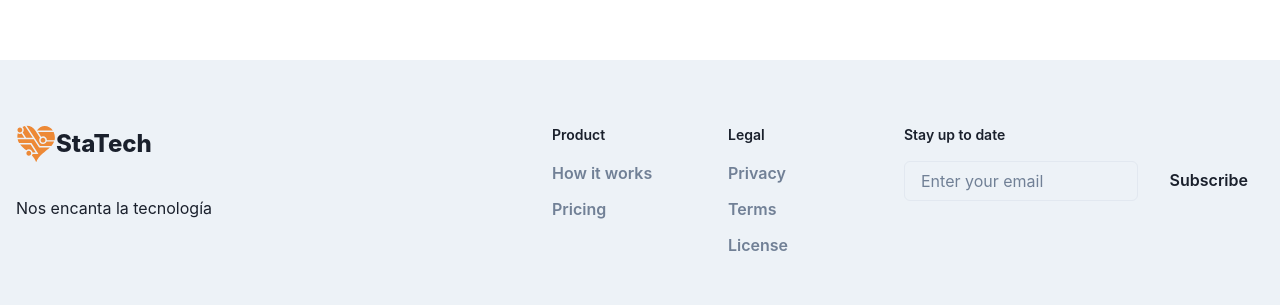
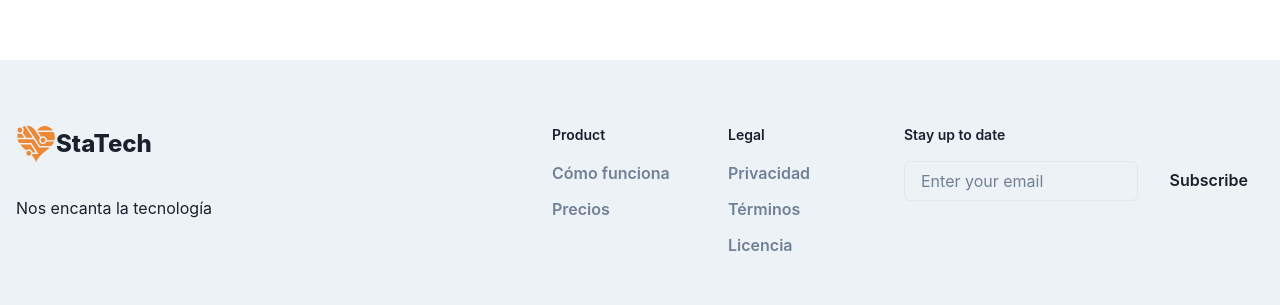
Before and after one commit to MarcinxD/StaTech, a React (Create React App) app in the folder client/: page /cart in a window 1280 px wide. Shown: the part 804-1109 px from the top of the page. Built offline with nearby package versions, Linux system fonts and the light colour scheme.

Commit message:
el footer que se me ha olvidado

```diff
--- a/client/src/components/Footer.jsx
+++ b/client/src/components/Footer.jsx
@@ -39,8 +39,8 @@ import {
                   Product
                 </Text>
                 <Stack spacing='3' shouldWrapChildren>
-                  <Button variant='link'>How it works</Button>
-                  <Button variant='link'>Pricing</Button>
+                  <Button variant='link'>Cómo funciona</Button>
+                  <Button variant='link'>Precios</Button>
                 </Stack>
               </Stack>
               <Stack spacing='4' minW='36' flex='1'>
@@ -48,9 +48,9 @@ import {
                   Legal
                 </Text>
                 <Stack spacing='3' shouldWrapChildren>
-                  <Button variant='link'>Privacy</Button>
-                  <Button variant='link'>Terms</Button>
-                  <Button variant='link'>License</Button>
+                  <Button variant='link'>Privacidad</Button>
+                  <Button variant='link'>Términos</Button>
+                  <Button variant='link'>Licencia</Button>
                 </Stack>
               </Stack>
             </Stack>
```
